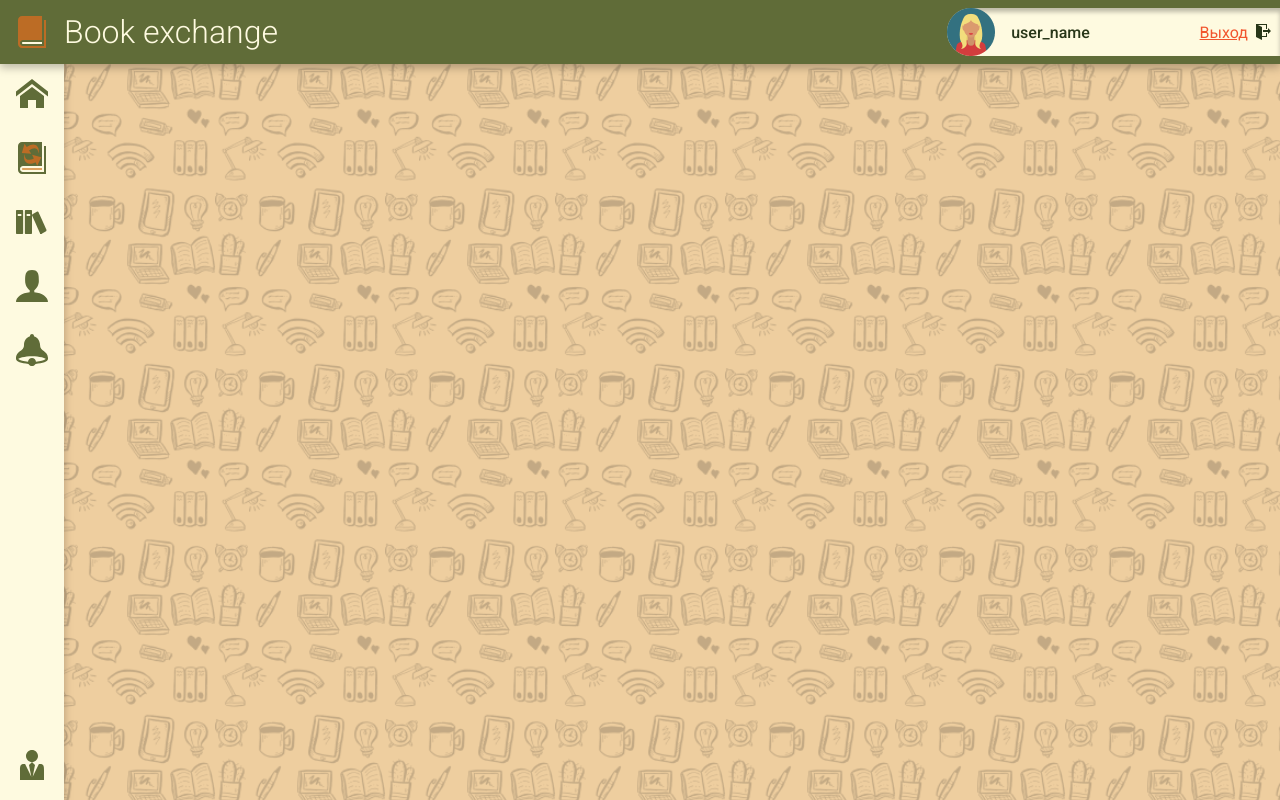
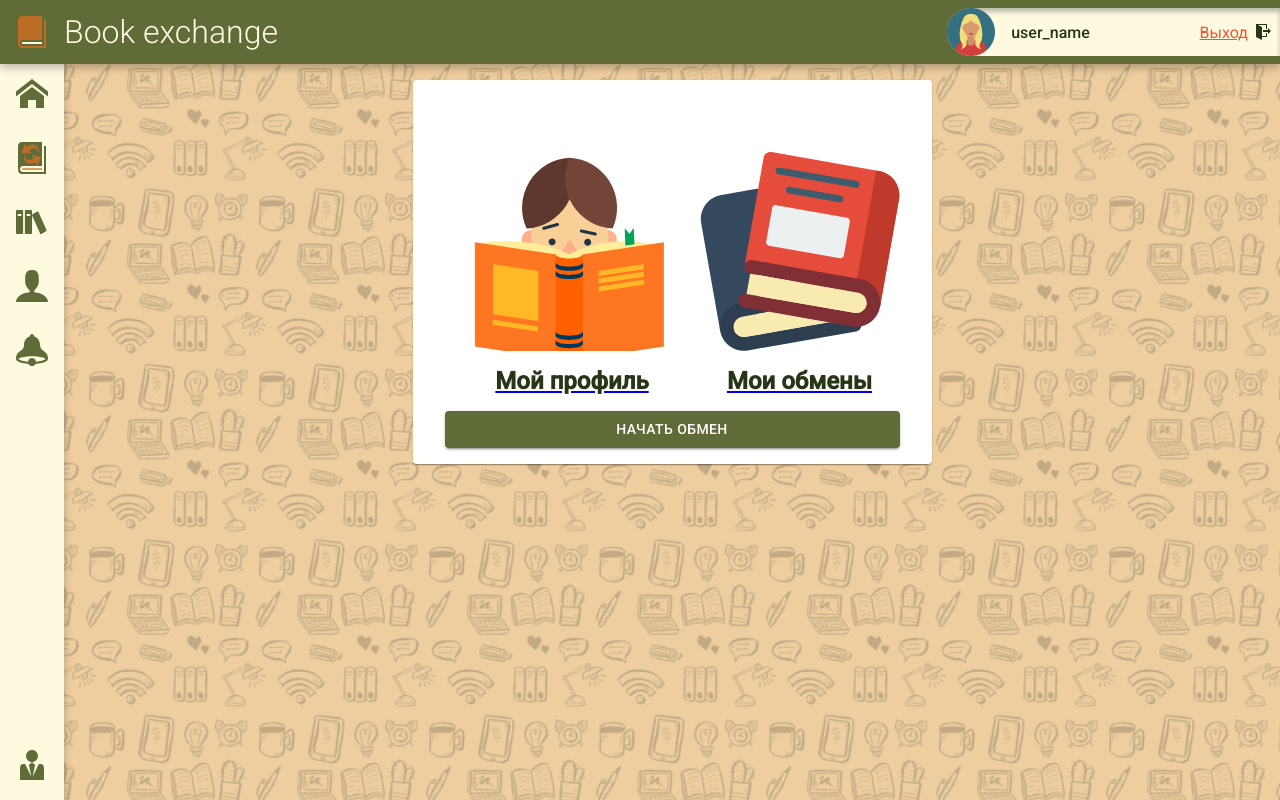
Before and after one commit to jorjif/LI.BooksService.Frontend, a React (Create React App) app: page / in a window 1280 px wide. Built offline with nearby package versions, Linux system fonts and the light colour scheme; what @material-ui/styled-engine would draw is missing.

Commit message:
ss-98 completed

```diff
--- a/src/components/appRouter/appRouter.tsx
+++ b/src/components/appRouter/appRouter.tsx
@@ -11,6 +11,7 @@ const AppRouter: React.FC = () => {
         {privateRoutes.map((route) => (
           <Route key={route.path} {...route} />
         ))}
+        <Redirect to={routeNames.START} />
       </Switch>
     </PageFrame>
   ) : (
--- /dev/null
+++ b/src/components/mainPage/logged/mainPage.tsx
@@ -0,0 +1,48 @@
+import { Button, Paper } from "@material-ui/core";
+import { Box } from "@material-ui/system";
+import { ReactComponent as Kid } from "./assets/kid.svg";
+import { ReactComponent as Books } from "./assets/books.svg";
+import React from "react";
+import { Link } from "react-router-dom";
+import { routeNames } from "../../../routes";
+
+const MainPageLogged: React.FC = () => {
+  const buttonsStyle: Object = {
+    display: "flex",
+    flexDirection: "column",
+    alignItems: "center",
+    justifyContent: "center",
+  };
+  return (
+    <Paper className="page_paper_column">
+      <Box
+        sx={{
+          display: "flex",
+          alignItems: "flex-end",
+          justifyContent: "space-between",
+        }}
+      >
+        <Link to={routeNames.PROFILE}>
+          <Box sx={buttonsStyle}>
+            <Kid />
+            <h1 className="page_mainPage_h1">Мой профиль</h1>
+          </Box>
+        </Link>
+
+        <Link to={routeNames.TRADES}>
+          <Box sx={buttonsStyle}>
+            <Books />
+            <h1 className="page_mainPage_h1">Мои обмены</h1>
+          </Box>
+        </Link>
+      </Box>
+      <Box>
+        <Link to={routeNames.EXCHANGE}>
+          <Button sx={{ width: "100%" }}>НАЧАТЬ ОБМЕН</Button>
+        </Link>
+      </Box>
+    </Paper>
+  );
+};
+
+export default MainPageLogged;
--- a/src/components/mainPage/mainPage.scss
+++ b/src/components/mainPage/mainPage.scss
@@ -1,3 +1,4 @@
+@use "../../variables" as var;
 .page_mainPage {
   &_icon {
     aspect-ratio: 1 / 1;
@@ -10,4 +11,8 @@
       background-color: hsl(74, 32%, 24%);
     }
   }
+  &_h1 {
+    font-size: 1.5rem;
+    color: var.$font-green;
+  }
 }
--- a/src/components/tradeList/components/tradeMenu.tsx
+++ b/src/components/tradeList/components/tradeMenu.tsx
@@ -21,10 +21,10 @@ const TradeMenu: React.FC<IProps> = ({ children, filter, setFilter }) => {
           display: "flex",
           marginBottom: "2rem",
           justifyContent: "space-between",
-          alignItems: "flex-start",
+          alignItems: "flex-end",
         }}
       >
-        <TextInputStyled size="small" />
+        <TextInputStyled size="small" fullWidth={false} />
         <CustomTabs value={filter} textColor="inherit" onChange={handleFilterChange}>
           <CustomTab label="Все" />
           <CustomTab label="Идет обмен" />
--- a/src/routes/index.ts
+++ b/src/routes/index.ts
@@ -5,6 +5,7 @@ import Registration from "../components/registerPage/registration";
 import Exchange from "../components/Exchange/Exchange";
 import TradeList from "../components/tradeList/tradeList";
 import UserPage from "../components/userPage/userPage";
+import MainPageLogged from "../components/mainPage/logged/mainPage";
 
 export interface IRoute {
   path: string;
@@ -30,4 +31,5 @@ export const privateRoutes: IRoute[] = [
   { path: routeNames.TRADES, exact: true, component: TradeList },
   { path: routeNames.PROFILE, exact: true, component: UserPage },
   { path: routeNames.EXCHANGE, exact: true, component: Exchange },
+  { path: routeNames.START, exact: true, component: MainPageLogged },
 ];
```
Also changed, not shown: src/components/mainPage/logged/assets/books.svg (added), src/components/mainPage/logged/assets/kid.svg (added).
